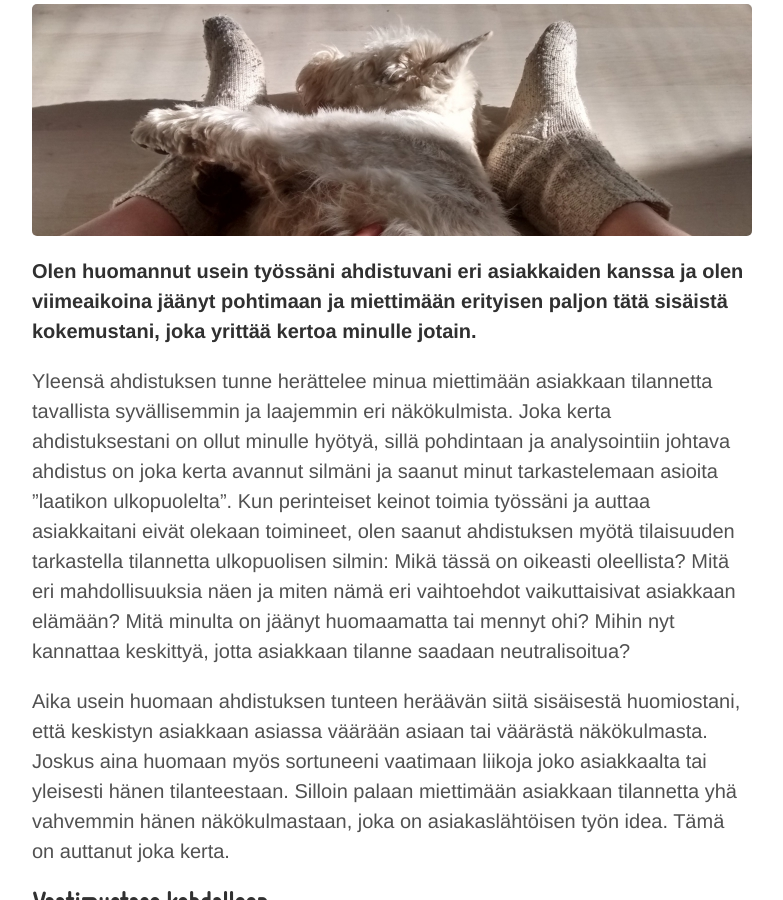
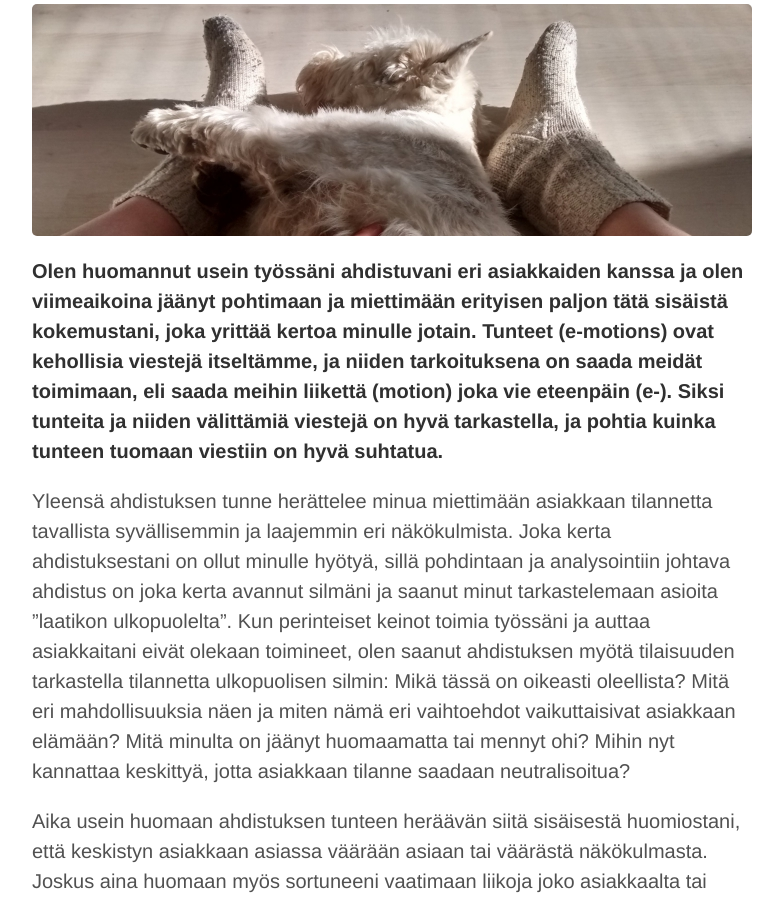
Before and after one commit to niinapiira/neppari.net, a Jekyll site: the page built from _posts/2016-06-17-vaikeudesta-auttaa-ja-ratkaista.md, in a window 1280 px wide and 900 px high, scrolled down 375 px. Shown: the whole window, without its empty margins (248-1031 px from the left). Built offline with Jekyll 4.4.1, drawn with Linux system fonts in a browser that asks for light colours.

Commit message:
Update 2016-06-17-vaikeudesta-auttaa-ja-ratkaista.md

```diff
--- a/_posts/2016-06-17-vaikeudesta-auttaa-ja-ratkaista.md
+++ b/_posts/2016-06-17-vaikeudesta-auttaa-ja-ratkaista.md
@@ -6,7 +6,7 @@ page-title: Vaikeudesta auttaa ja ratkaista
 
 ![Riksu ja aurinko lattialla]({{site.baseurl}}/uploaded-images/riksu-ja-aurinko-lattialla.jpeg)
 
-**Olen huomannut usein työssäni ahdistuvani eri asiakkaiden kanssa ja olen viimeaikoina jäänyt pohtimaan ja miettimään erityisen paljon tätä sisäistä kokemustani, joka yrittää kertoa minulle jotain.**
+**Olen huomannut usein työssäni ahdistuvani eri asiakkaiden kanssa ja olen viimeaikoina jäänyt pohtimaan ja miettimään erityisen paljon tätä sisäistä kokemustani, joka yrittää kertoa minulle jotain. Tunteet (e-motions) ovat kehollisia viestejä itseltämme, ja niiden tarkoituksena on saada meidät toimimaan, eli saada meihin liikettä (motion) joka vie eteenpäin (e-). Siksi tunteita ja niiden välittämiä viestejä on hyvä tarkastella, ja pohtia kuinka tunteen tuomaan viestiin on hyvä suhtatua.**
 
 Yleensä ahdistuksen tunne herättelee minua miettimään asiakkaan tilannetta tavallista syvällisemmin ja laajemmin eri näkökulmista. Joka kerta ahdistuksestani on ollut minulle hyötyä, sillä pohdintaan ja analysointiin johtava ahdistus on joka kerta avannut silmäni ja saanut minut tarkastelemaan asioita ”laatikon ulkopuolelta”. Kun perinteiset keinot toimia työssäni ja auttaa asiakkaitani eivät olekaan toimineet, olen saanut ahdistuksen myötä tilaisuuden tarkastella tilannetta ulkopuolisen silmin: Mikä tässä on oikeasti oleellista? Mitä eri mahdollisuuksia näen ja miten nämä eri vaihtoehdot vaikuttaisivat asiakkaan elämään? Mitä minulta on jäänyt huomaamatta tai mennyt ohi? Mihin nyt kannattaa keskittyä, jotta asiakkaan tilanne saadaan neutralisoitua?
 
```
